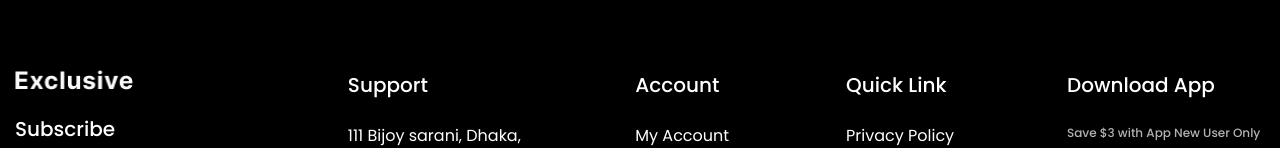
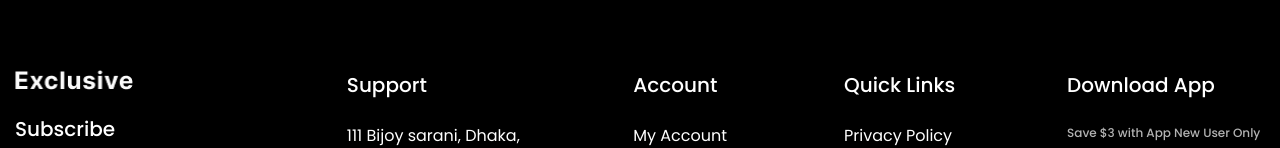
Before and after one commit to suraj88198/Ecommerce-Website, a Next.js app: page / in a window 1280 px wide. Shown: the part 5277-5425 px from the top of the page. Built offline with nearby package versions, Linux system fonts and the light colour scheme; grey boxes are pictures that could not be loaded.

Commit message:
Css Changes

```diff
--- a/src/app/home/page.tsx
+++ b/src/app/home/page.tsx
@@ -1,6 +1,6 @@
+import React from 'react'
 import CategorySection from '@/components/categorySection/CategorySection'
 import FlashSaleSection from '@/components/flashSaleSection/FlashSaleSection'
-import React from 'react'
 import BannerSlider from '@/components/bannerslider/slider'
 import BestSellerSection from '@/components/bestSeller/bestseller'
 import SingleBanner from '@/components/singleBanner/SingleBanner'
--- a/src/components/footerMenu/footerMenu.tsx
+++ b/src/components/footerMenu/footerMenu.tsx
@@ -29,7 +29,7 @@ const FooterMenu = () => {
       </div>
       {/* Quick Link Section */}
       <div>
-        <h2 className='text-white text-[20px] font-medium mb-6'>Quick Link</h2>
+        <h2 className='text-white text-[20px] font-medium mb-6'>Quick Links</h2>
         <ul className='p-0 m-0 list-none'>
           {quickLinks.map(link => (
             <li key={link} className='text-white text-[16px] font-normal mb-4'><a href="#">{link}</a></li>
```
